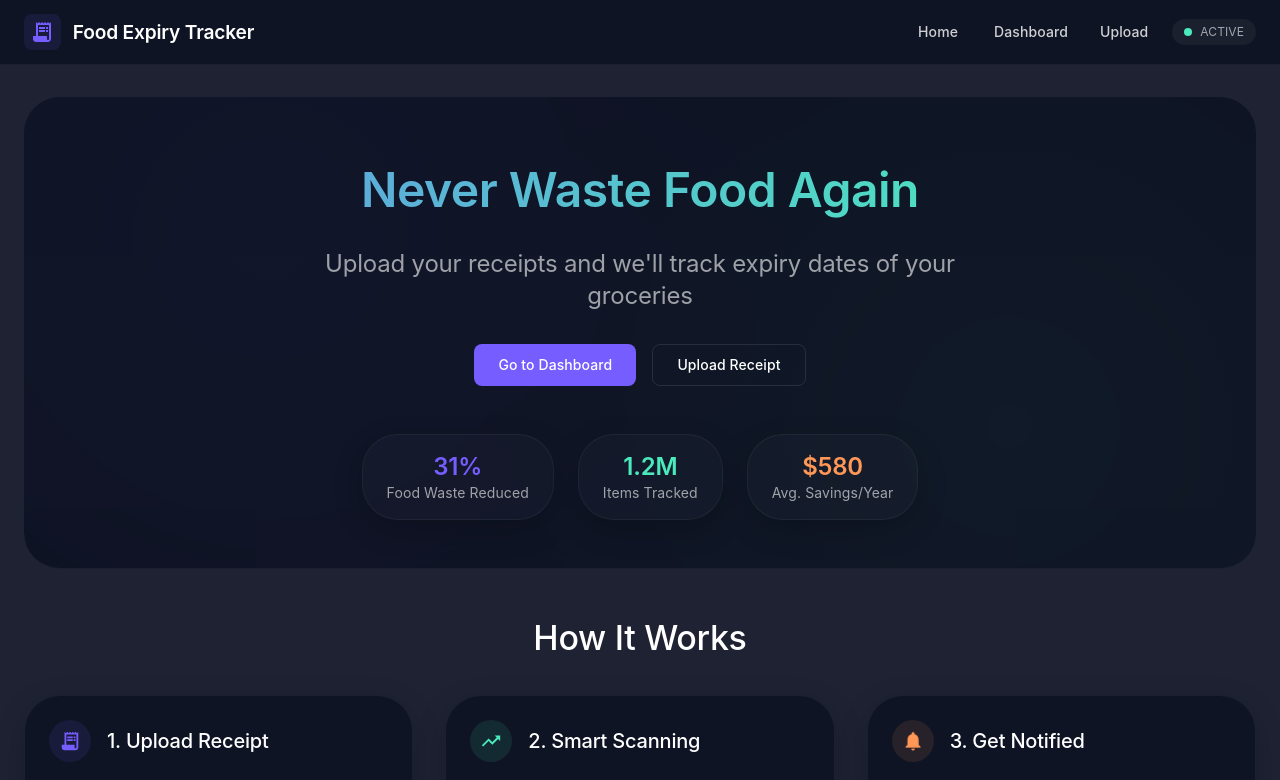
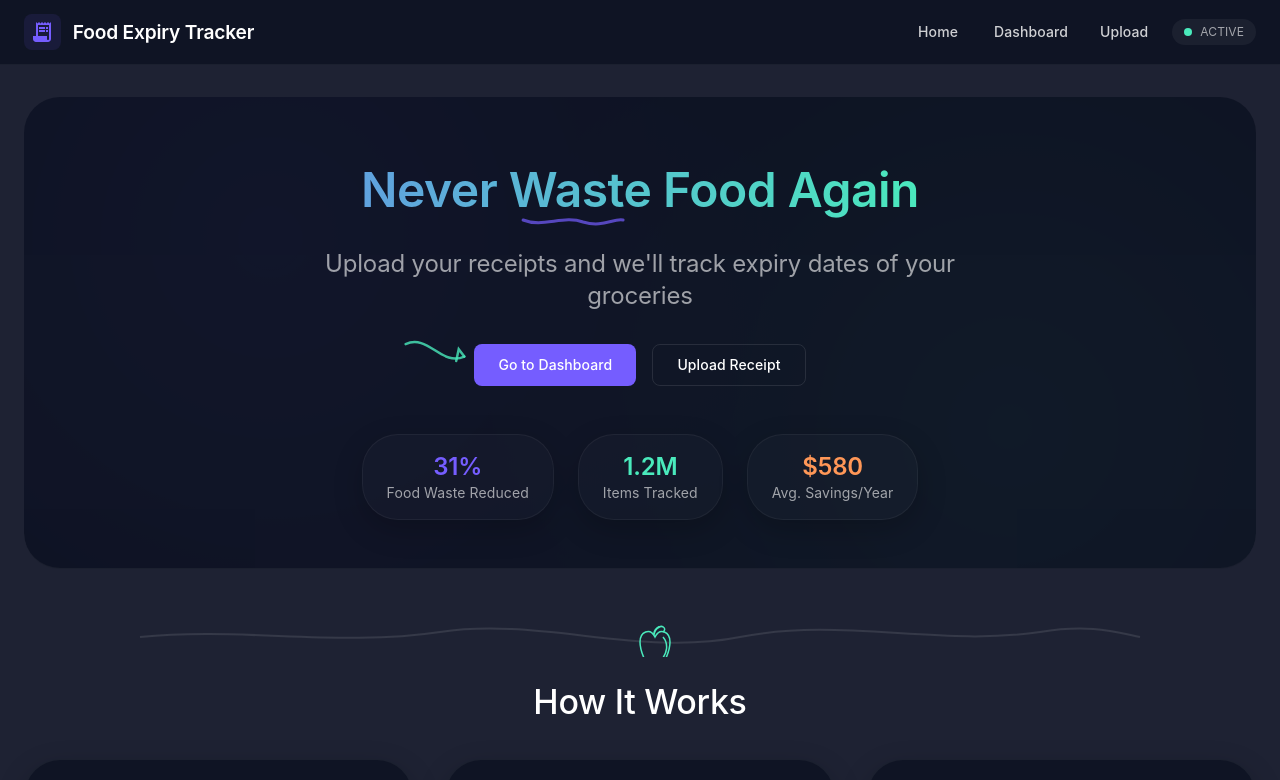
Before and after one commit to michaelwsd/ShelfAware, a React (Create React App) app in the folder expiry-tracker/: page / in a window 1280 px wide. Shown: the top 780 px of the page. Built offline with nearby package versions, Linux system fonts and the light colour scheme.

Commit message:
Add rough-notation dependency and enhance HomePage UI with improved title positioning and animations. Updated App.js for better structure and added new SVG elements for visual appeal.

```diff
--- a/expiry-tracker/package.json
+++ b/expiry-tracker/package.json
@@ -19,6 +19,7 @@
     "react-intersection-observer": "^9.16.0",
     "react-router-dom": "^7.3.0",
     "react-scripts": "5.0.1",
+    "rough-notation": "^0.5.1",
     "web-vitals": "^2.1.4"
   },
   "scripts": {
--- a/expiry-tracker/src/components/HomePage.js
+++ b/expiry-tracker/src/components/HomePage.js
@@ -119,6 +119,8 @@ const HomePage = () => {
           <Container maxWidth="md" sx={{ position: 'relative', zIndex: 1 }}>
             <Box textAlign="center" position="relative">
               <motion.div variants={fadeInUp}>
+                {/* Title with improved positioning for the underline */}
+                <Box sx={{ display: 'inline-block', position: 'relative' }}>
                   <Typography
                     variant="h1"
                     component="h1"
@@ -137,6 +139,37 @@ const HomePage = () => {
                   >
                     Never Waste Food Again
                   </Typography>
+
+                  {/* Hand-drawn underline positioned precisely under "Waste" */}
+                  <Box
+                    sx={{
+                      position: 'absolute',
+                      left: { xs: '24%', sm: '26%', md: '24%' },   // Start further left
+                      width: { xs: '32%', sm: '30%', md: '28%' },  // Increase width significantly
+                      bottom: '18px',
+                      height: '20px',
+                      pointerEvents: 'none'
+                    }}
+                  >
+                    <motion.svg
+                      width="100%"
+                      height="100%"
+                      viewBox="0 0 100 20"
+                      style={{ overflow: 'visible' }}
+                    >
+                      <motion.path
+                        d="M0,10 C20,18 40,5 60,12 C80,18 90,8 100,10"  // Wider path that spans the entire viewBox
+                        fill="transparent"
+                        stroke={primaryPurple}
+                        strokeWidth="3"
+                        strokeLinecap="round"
+                        initial={{ pathLength: 0, opacity: 0 }}
+                        animate={{ pathLength: 1, opacity: 0.7 }}
+                        transition={{ delay: 0.5, duration: 1.2, ease: "easeInOut" }}
+                      />
+                    </motion.svg>
+                  </Box>
+                </Box>
               </motion.div>
 
               <motion.div
@@ -168,8 +201,45 @@ const HomePage = () => {
                     justifyContent: 'center',
                     gap: 2,
                     flexWrap: 'wrap',
+                    position: 'relative',
                   }}
                 >
+                  {/* Add the arrow outside the button but before it */}
+                  <Box sx={{
+                    position: 'absolute',
+                    top: '50%',
+                    left: { xs: '75px', sm: '85px', md: '185px' },
+                    transform: 'translateY(-70%) rotate(12deg)',
+                    zIndex: 1,
+                    pointerEvents: 'none',
+                    display: { xs: 'none', sm: 'block' }  // Hide on mobile
+                  }}>
+                    <motion.svg width="80" height="40" viewBox="0 0 80 40">
+                      {/* Arrow body - curved from left */}
+                      <motion.path
+                        d="M5,20 C25,5 45,35 65,20"
+                        fill="transparent"
+                        stroke={secondaryGreen}
+                        strokeWidth="2.5"
+                        strokeLinecap="round"
+                        initial={{ pathLength: 0, opacity: 0 }}
+                        animate={{ pathLength: 1, opacity: 0.8 }}
+                        transition={{ delay: 2, duration: 1 }}
+                      />
+                      {/* Arrow tip - pointing right */}
+                      <motion.path
+                        d="M65,20 L58,14 L58,26"
+                        fill="transparent"
+                        stroke={secondaryGreen}
+                        strokeWidth="2.5"
+                        strokeLinecap="round"
+                        initial={{ pathLength: 0, opacity: 0 }}
+                        animate={{ pathLength: 1, opacity: 0.8 }}
+                        transition={{ delay: 3, duration: 0.5 }}
+                      />
+                    </motion.svg>
+                  </Box>
+
                   <Button
                     variant="contained"
                     color="primary"
@@ -300,6 +370,67 @@ const HomePage = () => {
         animate="visible"
         variants={fadeIn}
       >
+        <Box sx={{ width: '100%', height: '40px', my: 3, position: 'relative', pointerEvents: 'none' }}>
+          <motion.svg width="100%" height="100%" viewBox="0 0 1000 40">
+            <motion.path
+              d="M0,20 C100,10 200,30 300,15 C400,0 500,40 600,20 C700,0 800,30 900,15 C950,7 975,15 1000,20"
+              fill="transparent"
+              stroke="rgba(255,255,255,0.1)"
+              strokeWidth="2"
+              initial={{ pathLength: 0 }}
+              animate={{ pathLength: 1 }}
+              transition={{ duration: 2 }}
+            />
+
+            {/* Apple doodle with improved stem and completed body */}
+            <g transform="translate(485, 5)">
+              {/* Apple body - more complete and natural shape */}
+              <motion.path
+                d="M15,20 C15,10 25,5 30,15 C35,5 45,10 45,20 C45,35 30,55 30,55 C30,55 15,35 15,20 Z"
+                fill="transparent"
+                stroke={secondaryGreen}
+                strokeWidth="1.5"
+                initial={{ pathLength: 0 }}
+                animate={{ pathLength: 1 }}
+                transition={{ delay: 2, duration: 1.2 }}
+              />
+
+              {/* Bite mark - better positioned */}
+              <motion.path
+                d="M38,15 C44,22 42,32 36,38"
+                fill="transparent"
+                stroke={secondaryGreen}
+                strokeWidth="1.5"
+                initial={{ pathLength: 0 }}
+                animate={{ pathLength: 1 }}
+                transition={{ delay: 3.2, duration: 0.6 }}
+              />
+
+              {/* Fixed apple stem - shorter and more natural */}
+              <motion.path
+                d="M29,12 C29.5,8 32,6 34,5"
+                fill="transparent"
+                stroke={secondaryGreen}
+                strokeWidth="2"
+                strokeLinecap="round"
+                initial={{ pathLength: 0 }}
+                animate={{ pathLength: 1 }}
+                transition={{ delay: 3.8, duration: 0.4 }}
+              />
+
+              {/* Enhanced leaf with better shape */}
+              <motion.path
+                d="M34,5 C38,3 42,7 38,10"
+                fill="transparent"
+                stroke={secondaryGreen}
+                strokeWidth="1.5"
+                initial={{ pathLength: 0 }}
+                animate={{ pathLength: 1 }}
+                transition={{ delay: 4.2, duration: 0.5 }}
+              />
+            </g>
+          </motion.svg>
+        </Box>
         <Box sx={{ mb: 8 }}>
           <motion.div variants={fadeInUp}>
             <Typography
```
Also changed, not shown: expiry-tracker/src/App.js (+4 -3 lines), 1 other file (tests, documents, lock files or other folders). Lines whose indentation alone changed are shown as unchanged.
